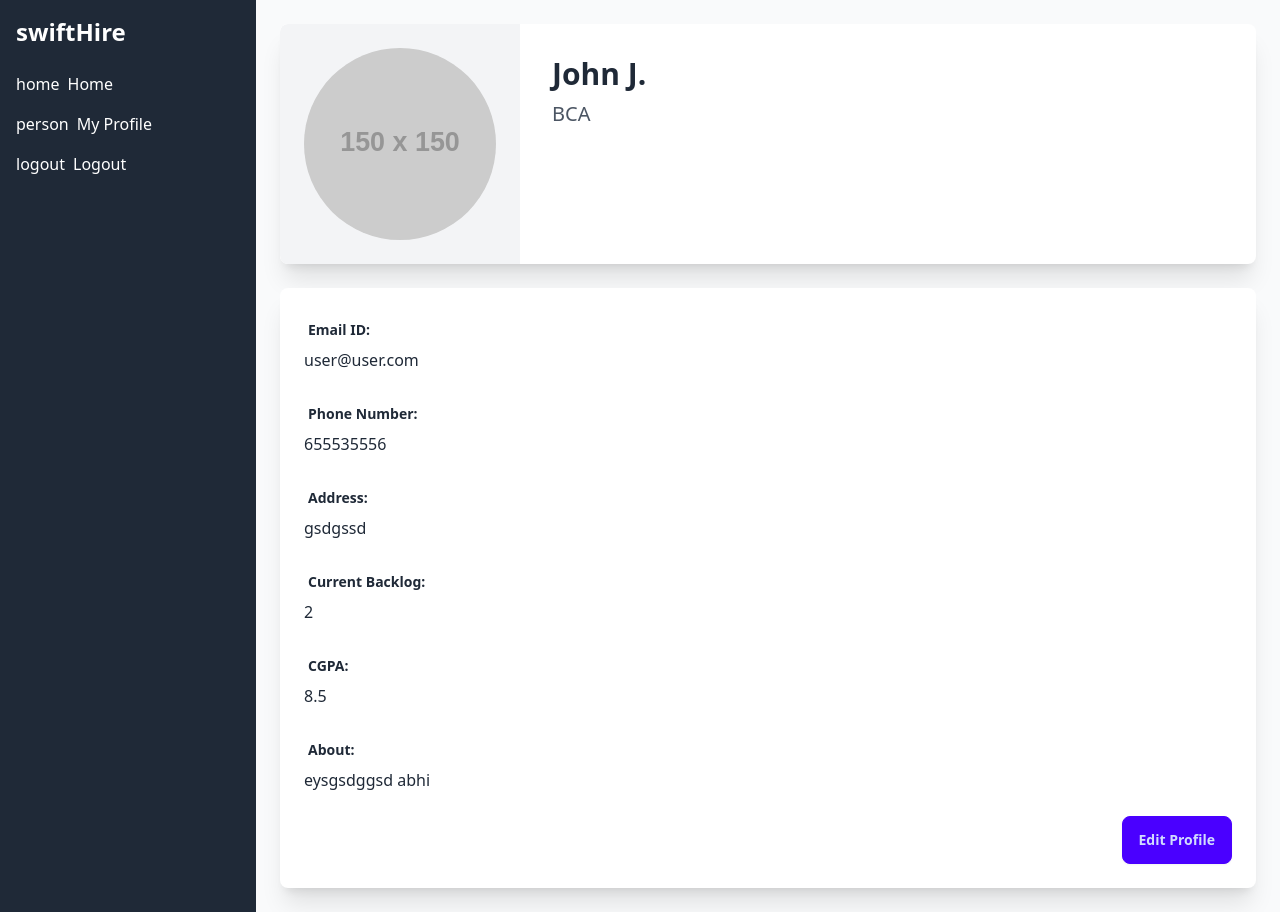
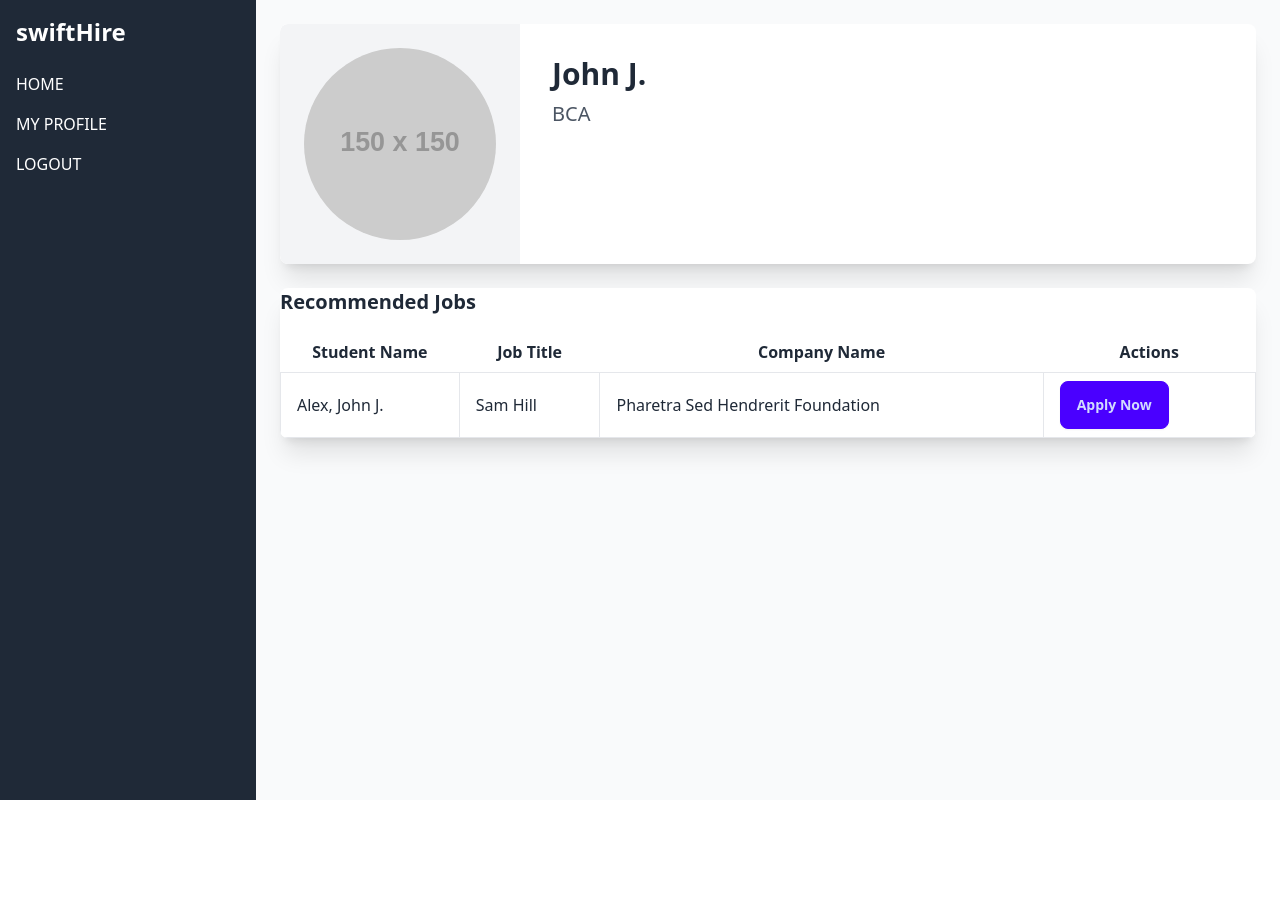
Before and after one commit to dhar003adi/SwiftHire, a React (Vite) app in the folder client/: page / in a window 1280 px wide. After the commit the page ends 800 px from the top, so only its background shows below. Built offline with nearby package versions, Linux system fonts and the light colour scheme.

Commit message:
user home page

```diff
--- a/client/src/App.jsx
+++ b/client/src/App.jsx
@@ -1,15 +1,15 @@
-// src/App.js
-import React from 'react';
+ import React from 'react';
 import { BrowserRouter as Router, Route, Routes } from 'react-router-dom';
-import ProfilePage from './components/ProfilePage';
-
+import ProfilePage from './pages/ProfilePage';
+import Home from './pages/Home'
 
 function App() {
   return (
     <Router>
       <div className="App">
         <Routes>
-          <Route path='/' element={<ProfilePage />}/>
+          <Route path='/' element={<Home />}/>
+          <Route path='/Home' element={<Home />}/>
           <Route path="/profile" element={<ProfilePage />} />
           {/* Add other routes here */}
         </Routes>
--- a/client/src/components/Sidebar.jsx
+++ b/client/src/components/Sidebar.jsx
@@ -1,4 +1,3 @@
-// src/Sidebar.js
 import React from 'react';
 import { Link } from 'react-router-dom';
 
@@ -9,20 +8,20 @@ const Sidebar = () => {
       <ul className="space-y-4">
         <li>
           <Link to="/" className="flex items-center space-x-2 text-white hover:text-gray-300">
-            <span className="material-icons">home</span>
-            <span>Home</span>
+            <span className="material-icons">HOME</span>
+
           </Link>
         </li>
         <li>
           <Link to="/profile" className="flex items-center space-x-2 text-white hover:text-gray-300">
-            <span className="material-icons">person</span>
-            <span>My Profile</span>
+            <span className="material-icons">MY PROFILE</span>
+
           </Link>
         </li>
         <li>
           <Link to="/logout" className="flex items-center space-x-2 text-white hover:text-gray-300">
-            <span className="material-icons">logout</span>
-            <span>Logout</span>
+            <span className="material-icons">LOGOUT</span>
+
           </Link>
         </li>
       </ul>
--- /dev/null
+++ b/client/src/pages/Component/JobsCard.jsx
@@ -0,0 +1,39 @@
+import React, { useState } from 'react';
+
+const JobsCard = () => {
+  const [jobs, setJobs] = useState([
+    { id: 1, studentName: 'Alex, John J.', jobTitle: 'Sam Hill', companyName: 'Pharetra Sed Hendrerit Foundation' },
+  ]);
+
+  const addJob = (job) => {
+    setJobs([...jobs, job]);
+  };
+
+  return (
+    <div className="card bg-white shadow-xl rounded-lg overflow-hidden">
+      <h2 className="text-xl font-semibold mb-4">Recommended Jobs</h2>
+      <table className="min-w-full bg-white">
+        <thead>
+          <tr>
+            <th className="py-2">Student Name</th>
+            <th className="py-2">Job Title</th>
+            <th className="py-2">Company Name</th>
+            <th className="py-2">Actions</th>
+          </tr>
+        </thead>
+        <tbody>
+          {jobs.map(job => (
+            <tr key={job.id}>
+              <td className="border px-4 py-2">{job.studentName}</td>
+              <td className="border px-4 py-2">{job.jobTitle}</td>
+              <td className="border px-4 py-2">{job.companyName}</td>
+              <td className="border px-4 py-2"><button className="btn btn-primary">Apply Now</button></td>
+            </tr>
+          ))}
+        </tbody>
+      </table>
+    </div>
+  );
+}
+
+export default JobsCard;
--- /dev/null
+++ b/client/src/pages/Component/ProfileCard.jsx
@@ -0,0 +1,17 @@
+import React from 'react';
+
+const ProfileCard = () => {
+  return (
+    <div className="card lg:card-side bg-white shadow-xl rounded-lg overflow-hidden">
+    <figure className="p-6 bg-gray-100">
+      <img src="https://via.placeholder.com/150" alt="Profile" className="rounded-full w-32 h-32 lg:w-48 lg:h-48" />
+    </figure>
+    <div className="card-body">
+      <h2 className="card-title text-3xl font-bold">John J.</h2>
+      <p className="text-xl text-gray-600">BCA</p>
+    </div>
+  </div>
+  );
+}
+
+export default ProfileCard;
--- /dev/null
+++ b/client/src/pages/Home.jsx
@@ -0,0 +1,21 @@
+import React from 'react';
+import ProfileCard from './Component/ProfileCard';
+import JobsCard from './Component/JobsCard';
+import Sidebar from '../components/Sidebar';
+
+
+function Home() {
+  return (
+    <div className="flex flex-col lg:flex-row bg-gray-50 min-h-screen text-gray-800">
+        <Sidebar/>
+      <div className="flex-grow p-6 space-y-6">
+        <ProfileCard/>
+
+
+        <JobsCard />
+      </div>
+    </div>
+  );
+}
+
+export default Home;
--- a/client/src/components/ProfilePage.jsx
+++ b/client/src/pages/ProfilePage.jsx
@@ -1,22 +1,15 @@
-// src/ProfilePage.js
 import React from 'react';
-import Sidebar from './Sidebar';
+import Sidebar from '../components/Sidebar';
+import ProfileCard from './Component/ProfileCard';
+
 
 const ProfilePage = () => {
   return (
     <div className="flex flex-col lg:flex-row bg-gray-50 min-h-screen text-gray-800">
-      <Sidebar />
+      <Sidebar/>
       <div className="flex-grow p-6 space-y-6">
         {/* First Card */}
-        <div className="card lg:card-side bg-white shadow-xl rounded-lg overflow-hidden">
-          <figure className="p-6 bg-gray-100">
-            <img src="https://via.placeholder.com/150" alt="Profile" className="rounded-full w-32 h-32 lg:w-48 lg:h-48" />
-          </figure>
-          <div className="card-body">
-            <h2 className="card-title text-3xl font-bold">John J.</h2>
-            <p className="text-xl text-gray-600">BCA</p>
-          </div>
-        </div>
+       <ProfileCard/>
 
         {/* Second Card */}
         <div className="card bg-white shadow-xl rounded-lg overflow-hidden">
```
